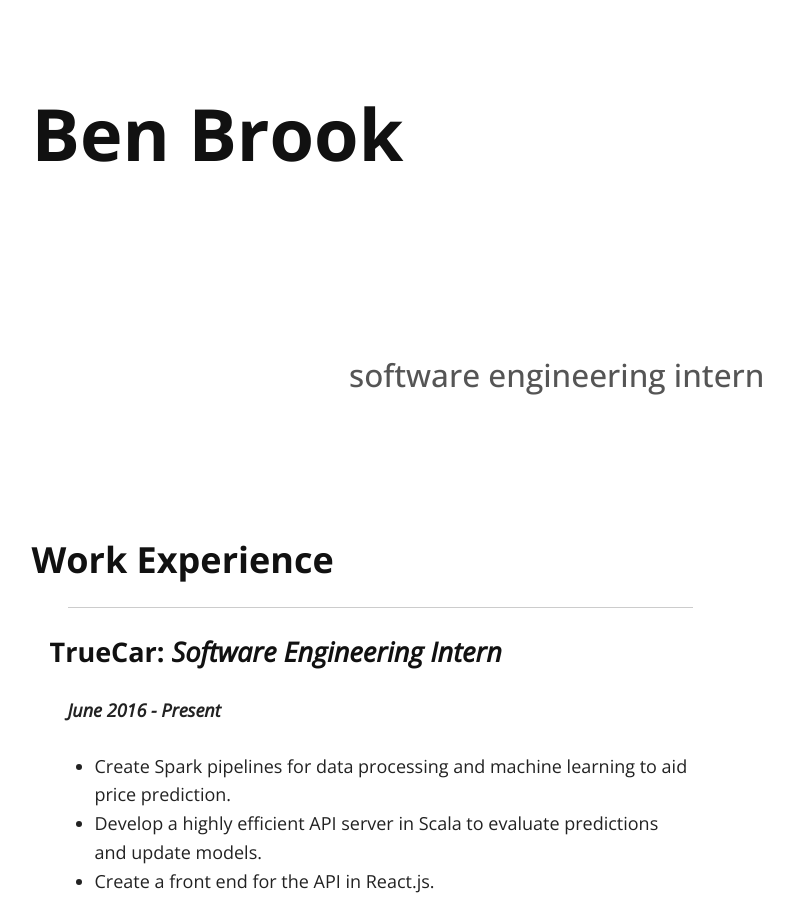
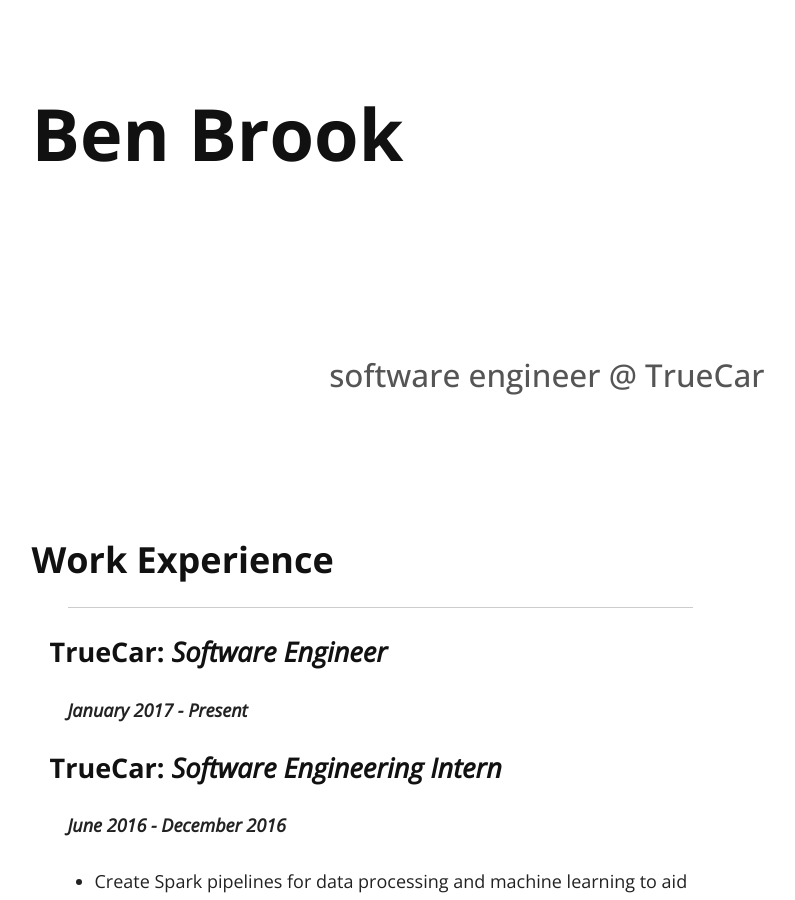
Before and after one commit to benrbrook/personal-page, a Jekyll site: the page built from index.md, in a window 1280 px wide and 900 px high. Shown: the whole window, without its empty margins (260-1055 px from the left). Built offline with Jekyll 4.4.1, drawn with Linux system fonts in a browser that asks for light colours; our own code applies the rules of GitHub Pages for plain Markdown files.

Commit message:
Add TrueCar job

```diff
--- a/index.md
+++ b/index.md
@@ -2,15 +2,19 @@
 layout: default
 ---
 
-## software engineering intern
+## software engineer @ TrueCar
 
 ### Work Experience
 
 ---
 
+#### TrueCar: *Software Engineer*
+
+**_January 2017 - Present_**
+
 #### TrueCar: *Software Engineering Intern*
 
-**_June 2016 - Present_**
+**_June 2016 - December 2016_**
 
 * Create Spark pipelines for data processing and machine learning to aid price prediction.
 * Develop a highly efficient API server in Scala to evaluate predictions and update models.
@@ -24,8 +28,7 @@ layout: default
 
 * Wrote a new error reporting system in C++ that streamlined the process for developers to output and filter error messages and warnings.
 * Expanded the coverage of regression tests for products with limited testing.
-* Performed performance analyses to find hotspots in code and worked on several potential
-solutions to increase speed.
+* Performed performance analyses to find hotspots in code and worked on several potential solutions to increase speed.
 
 ---
 
```
Also changed, not shown: 2 other files.
